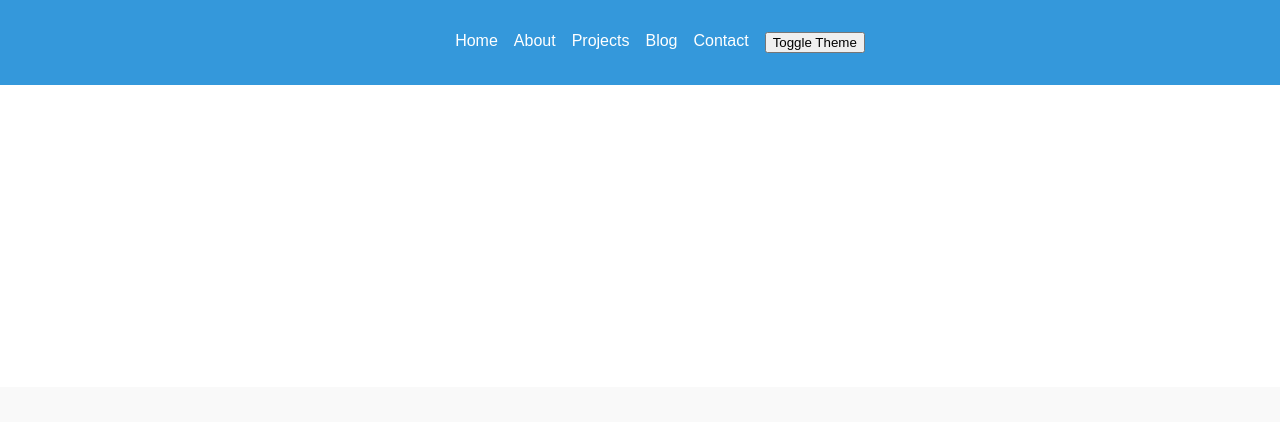
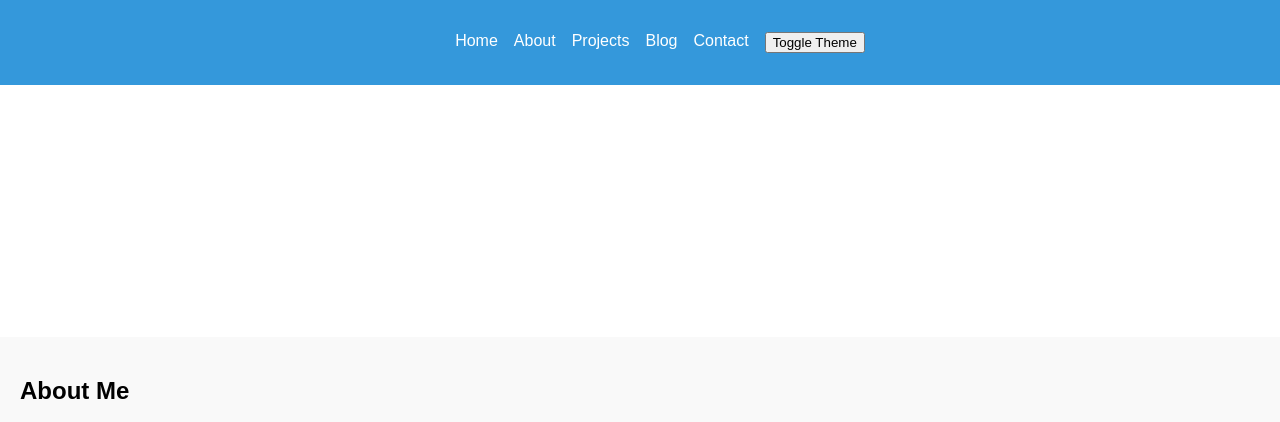
Before and after one commit to kimeumana/personal.0, a plain HTML site: page index.html in a window 1280 px wide. Shown: the top 422 px of the page. Drawn offline with Linux system fonts and the light colour scheme; a script that the page names is missing.

Commit message:
Update style.css

```diff
--- a/style.css
+++ b/style.css
@@ -58,7 +58,7 @@ section {
   background-position: center; /* Center the image */
   background-repeat: no-repeat; /* Prevent the image from repeating */
   color: white; /* Change text color for better contrast */
-  padding: 100px 20px; /* Add padding for spacing */
+  padding: 75px 15px; /* Add padding for spacing */
 }
 
 #about {
```
